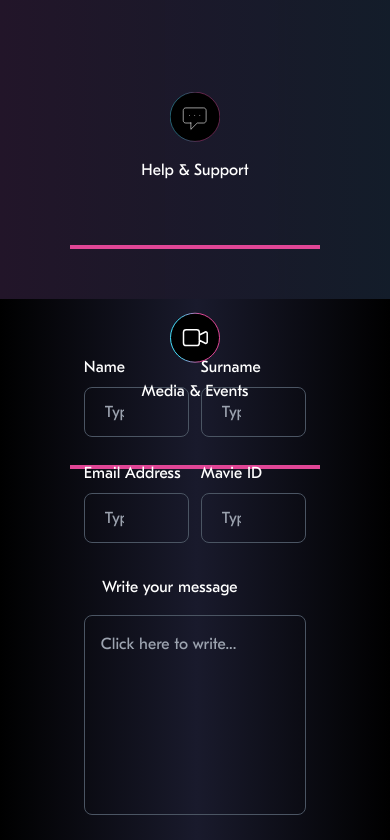
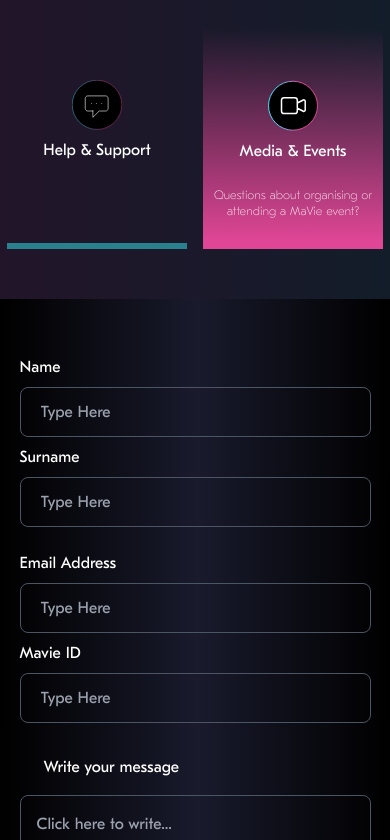
Before and after one commit to Innovatio-dev/mavie-global, a Next.js app: page / in a window 390 px wide. Shown: the part 10704-11544 px from the top of the page. Built offline with nearby package versions, Linux system fonts and the light colour scheme.

Commit message:
MG-3 feat: Add tile selection

```diff
--- a/src/components/custom/ContactForm/index.tsx
+++ b/src/components/custom/ContactForm/index.tsx
@@ -1,11 +1,33 @@
-import React from 'react'
+import Button from '@/components/shared/Button'
+import axios from 'axios'
 
-const ContactForm = () => {
+interface IContactForm {
+    mavieId: boolean,
+    listId: number
+  }
+
+const ContactForm:React.FC<IContactForm> = ({ mavieId, listId }) => {
+    const handleSubmit = (event: React.FormEvent<HTMLFormElement>) => {
+        const form = new FormData(event.currentTarget)
+        const formData = Object.fromEntries(form)
+        console.log(formData)
+        event.preventDefault()
+        axios.post(`/api/sendinblue/id=${listId}`, formData)
+            .then(function () {
+                event.currentTarget.reset()
+                console.log(formData)
+            })
+            .catch(function (error) {
+                console.log(error.message)
+            })
+    }
     return (
         <>
-            <form className='mx-auto w-[60%] max-w-[1200px] h-fit'>
-                <div className='flex w-full justify-around mt-12 mb-4'>
-                    <div className='flex flex-col w-[45%]'>
+            <form
+                onSubmit={handleSubmit}
+                className='mx-auto w-[90%] lg:w-[60%] max-w-[1200px] h-fit'>
+                <div className='flex flex-col lg:flex-row w-full justify-around mt-12 mb-4'>
+                    <div className='flex flex-col lg:w-[45%]'>
                         <label
                             className='py-2'
                             htmlFor='name'>Name</label>
@@ -17,7 +39,7 @@ const ContactForm = () => {
                             placeholder="Type Here"
                             required/>
                     </div>
-                    <div className='flex flex-col w-[45%]'>
+                    <div className='flex flex-col lg:w-[45%]'>
                         <label
                             className='py-2'
                             htmlFor='surname'>Surname</label>
@@ -31,8 +53,8 @@ const ContactForm = () => {
                         />
                     </div>
                 </div>
-                <div className='flex w-full justify-around mb-4'>
-                    <div className='flex flex-col w-[45%]'>
+                <div className='flex-col lg:flex-row w-full justify-around mb-4'>
+                    <div className='flex flex-col lg:w-[45%]'>
                         <label
                             className='py-2'
                             htmlFor='email'>Email Address</label>
@@ -45,7 +67,7 @@ const ContactForm = () => {
                             required
                         />
                     </div>
-                    <div className='flex flex-col w-[45%]'>
+                    <div className='flex flex-col lg:w-[45%]'>
                         <label
                             className='py-2'
                             htmlFor='mavieid'>Mavie ID</label>
@@ -55,6 +77,7 @@ const ContactForm = () => {
                             id='mavieid'
                             className="bg-transparent w-full h-[50px] border border-gray-600 px-5 pr-16 rounded-lg relative"
                             placeholder="Type Here"
+                            required={mavieId}
                         />
                     </div>
                 </div>
@@ -63,9 +86,22 @@ const ContactForm = () => {
                     <textarea
                         name='message'
                         placeholder='Click here to write...'
-                        className="bg-transparent w-[95%] h-[200px] border border-gray-600 py-4 pl-4 rounded-lg relative resize-none mx-auto"
+                        className="bg-transparent w-full lg:w-[95%] h-[200px] border border-gray-600 py-4 pl-4 rounded-lg relative resize-none mx-auto"
                     >
                     </textarea>
+                </div>
+                <div className='flex flex-col items-center justify-center mx-auto w-full h-[50px] py-[50px]'>
+                    <div className='flex w-full mx-auto'>
+                        <p className='flex py-[30px] pt-[60px] mx-auto items-center justify-center'>
+                            <input id='checkbox' type='checkbox' className='w-4 h-4 text-blue-600 bg-gray-100 border-gray-300 mx-4'/>
+                            <label htmlFor='checkbox'>I have read and agree to mavie.global terms of use and privacy policy</label>
+                        </p>
+                    </div>
+                    <Button>
+                        <button type="submit">
+                            <p className='px-12 py-2 cursor-pointer'>Send</p>
+                        </button>
+                    </Button>
                 </div>
             </form>
         </>
--- a/src/components/custom/HoverBox/index.tsx
+++ b/src/components/custom/HoverBox/index.tsx
@@ -1,4 +1,5 @@
 import Image from 'next/image'
+import styles from './styles.module.sass'
 
 export interface IHoverBoxProps {
   title: string,
@@ -6,19 +7,28 @@ export interface IHoverBoxProps {
   icon: string,
   startColor: string,
   endColor: string,
+  // eslint-disable-next-line @typescript-eslint/no-explicit-any
+  onClick: any,
+  active: boolean
 }
 
 export default function HoverBox(props: IHoverBoxProps) {
     return (
         <>
             <div
-                className="flex flex-col w-[250px] h-[220px] items-center justify-center border-b-4 border-brand-pink mx-4 hover:cursor-pointer "
-                style={{ background: `linear-gradient(90deg, ${props.startColor}, ${props.endColor})`, borderColor: props.startColor }}
+                onClick={props.onClick}
+                className={`${styles.item} w-[180px] lg:w-[250px] h-[220px] mx-[8px] lg:mx-[16px]`}
+                style={{ borderColor: props.startColor }}
             >
-                <div className='absolute flex flex-col items-center justify-center text-center z-10'>
+                <div
+                    className={styles.content}>
                     <Image src={`/assets/svg/${props.icon}.svg`} alt={props.icon} width="50" height="50" />
-                    <p className="pt-4">{props.title}</p>
-                    <p className='hidden text-center font-thin pt-6' dangerouslySetInnerHTML={{ __html: props.content }} />
+                    <p className="pt-2">{props.title}</p>
+                </div>
+                <div className={styles.background}
+                    style={{ background: `linear-gradient(0deg, ${props.startColor}, ${props.endColor})`, display: props.active ? 'flex' : 'none' }}
+                >
+                    <p className='absolute w-full bottom-6 font-thin text-center mx-auto text-xs lg:text-base' dangerouslySetInnerHTML={{ __html: props.content }} />
                 </div>
             </div>
         </>
--- /dev/null
+++ b/src/components/custom/HoverBox/styles.module.sass
@@ -0,0 +1,32 @@
+.item
+    position: relative
+    display: flex
+    flex-direction: column
+    align-items: center
+    justify-content: center
+    border-bottom: 6px solid
+    border-color: white
+    overflow: hidden
+    .content
+        display: flex
+        flex-direction: column
+        align-items: center
+        justify-content: center
+        margin-top: -30px
+        z-index: 10
+    .background
+        display: none
+        position: absolute
+        width: 100%
+        height: 100%
+    &:hover
+        cursor: pointer
+        .background
+            display: flex !important
+            animation: 0.6s slidein
+
+@keyframes slidein
+  from
+    transform: translateY(100%)
+  to
+    transform: translateY(0%)
--- a/src/components/sections/ContactUs/index.tsx
+++ b/src/components/sections/ContactUs/index.tsx
@@ -1,25 +1,40 @@
 import ContactForm from '@/components/custom/ContactForm'
 import HoverBox from '@/components/custom/HoverBox'
-import { slideUp } from '@/utils/motion_effects'
-import { motion } from 'framer-motion'
+import { useState } from 'react'
 
-const entries = [
+const item = [
     {
         title: 'Help & Support',
         icon: 'icon1',
-        content: '',
-        startColor: '',
-        endColor: ''
+        content: 'Need help?</br>Contact our support team',
+        startColor: '#29808F',
+        endColor: '#4112A200'
     }, {
         title: 'Media & Events',
         icon: 'icon2',
-        content: '',
-        startColor: '',
-        endColor: ''
+        content: 'Questions about organising or </br> attending a MaVie event?',
+        startColor: '#E14696',
+        endColor: '#4112A200'
     }
 ]
 
 const ContactUs = () => {
+    const [mavieId, setMavieId] = useState<boolean>(false)
+    const [listId, setListId] = useState<number>(68)
+
+    const toggleHelp = () => {
+        setMavieId(true)
+        setListId(68)
+        console.log(mavieId)
+        console.log(listId)
+    }
+
+    const toggleMedia = () => {
+        setMavieId(false)
+        setListId(69)
+        console.log(mavieId)
+        console.log(listId)
+    }
     return (
         <section className='flex flex-col'>
             <div className='flex flex-col text-center mx-auto py-[100px] w-full h-fit bg-black'>
@@ -29,16 +44,22 @@ const ContactUs = () => {
             </div>
             <div className='flex flex-col items-center justify-start w-full h-[350px] bg-purple-gradient'>
                 <p className='text-transparent bg-clip-text bg-main-gradient text-2xl py-6'>I&apos;m interested in...</p>
-                <div className='flex flex-col lg:flex-row'>
-                    {entries.map((item, index) =>
-                        <motion.div key={index} custom={index} variants={slideUp} >
-                            <HoverBox {...item} />
-                        </motion.div>
-                    )}
+                <div className='flex flex-row'>
+                    <HoverBox
+                        {...item[0]}
+                        onClick={toggleHelp}
+                        active={mavieId} />
+                    <HoverBox
+                        {...item[1]}
+                        onClick={toggleMedia}
+                        active={!mavieId}/>
                 </div>
             </div>
             <div className='flex w-full h-[800px]'>
-                <ContactForm/>
+                {mavieId
+                    ? <ContactForm mavieId={mavieId} listId={listId}/>
+                    : <ContactForm mavieId={mavieId} listId={listId}/>
+                }
             </div>
         </section>
     )
--- a/tailwind.config.js
+++ b/tailwind.config.js
@@ -25,10 +25,10 @@ module.exports = {
                 'box-gradient': 'var(--box-gradient)',
                 'black-top-gradient': 'var(--black-top-gradient)',
                 'black-bottom-gradient': 'var(--black-bottom-gradient)',
-                'news': 'linear-gradient(0deg, rgba(0,0,0,0.9) 0%, rgba(5,5,62,0) 40%, rgba(0,0,0,0.7) 89%),url("/assets/images/bgnews2.png"), url("/assets/images/news.webp")',
-                'dubaiw': 'linear-gradient(90deg, rgba(17, 17, 17, 0) 0%, #191A2C 50.52%, rgba(17, 17, 17, 0) 100%)',
-                'lines': 'linear-gradient(0deg, rgba(0,0,0,0.9) 0%, rgba(5,5,62,0) 100%, rgba(0,0,0,0.7) 99%), url("/assets/images/texture_right_lines.webp")',
-                'blue-gradient': 'linear-gradient(180deg, rgba(70, 225, 252, 0) 0%, #29808F 100%)'
+                'blue-gradient': 'linear-gradient(180deg, rgba(70, 225, 252, 0) 0%, #29808F 100%)',
+                news: 'linear-gradient(0deg, rgba(0,0,0,0.9) 0%, rgba(5,5,62,0) 40%, rgba(0,0,0,0.7) 89%),url("/assets/images/bgnews2.png"), url("/assets/images/news.webp")',
+                dubaiw: 'linear-gradient(90deg, rgba(17, 17, 17, 0) 0%, #191A2C 50.52%, rgba(17, 17, 17, 0) 100%)',
+                lines: 'linear-gradient(0deg, rgba(0,0,0,0.9) 0%, rgba(5,5,62,0) 100%, rgba(0,0,0,0.7) 99%), url("/assets/images/texture_right_lines.webp")'
             },
             boxShadow: {
                 card: 'var(--shadow-card)',
```
Also changed, not shown: src/components/sections/program/index.tsx (line endings or trailing spaces).
